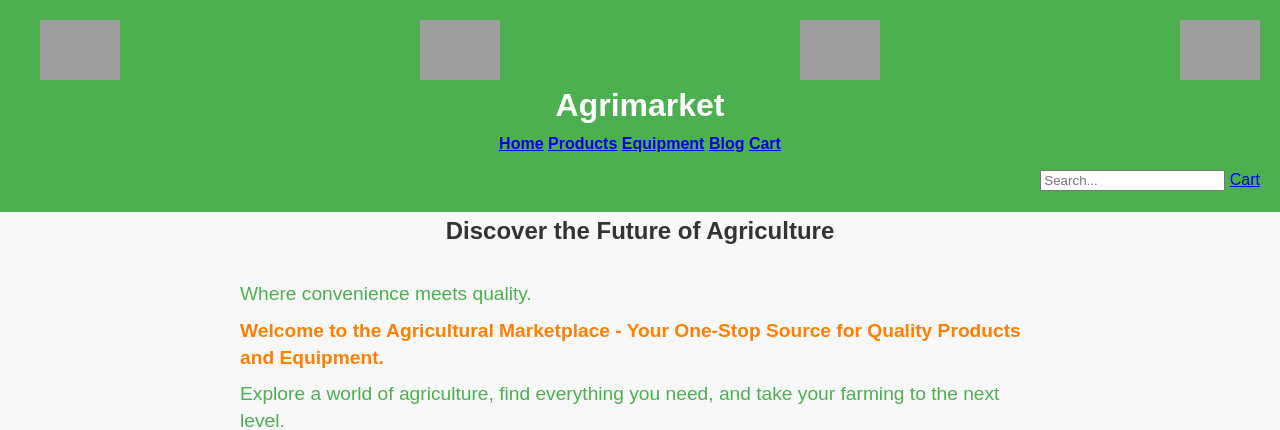
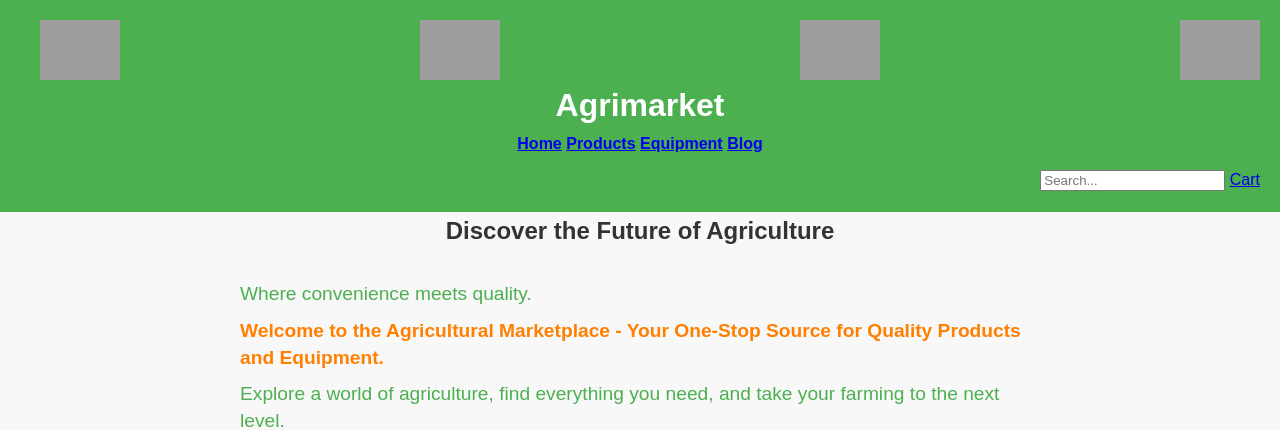
Before and after one commit to Stevecool023/agrimarket-, a Flask app: page / in a window 1280 px wide. Shown: the top 430 px of the page. Run offline with Flask 3, Linux system fonts and the light colour scheme; parts of the project's set-up code (start-up, migrations or seed data) failed here and were passed over; grey boxes are pictures that could not be loaded.

Commit message:
home page

```diff
--- a/app/templates/index.html
+++ b/app/templates/index.html
@@ -24,10 +24,9 @@
 	<b><a href="{{ url_for('main.products') }}">Products</a></b>
 	<b><a href="{{ url_for('main.equipment') }}">Equipment</a></b>
 	<b><a href="{{ url_for('main.blog') }}">Blog</a></b>
-	<b><a href="{{ url_for('main.view_cart') }}">Cart</a></b>
     <div class="search-cart">
       <input type="text" placeholder="Search...">
-      <a href="#" class="cart-icon">Cart</a>
+      <a href="{{ url_for('main.view_cart') }}" class="cart-icon">Cart</a>
     </div>
   </header>
 
```
